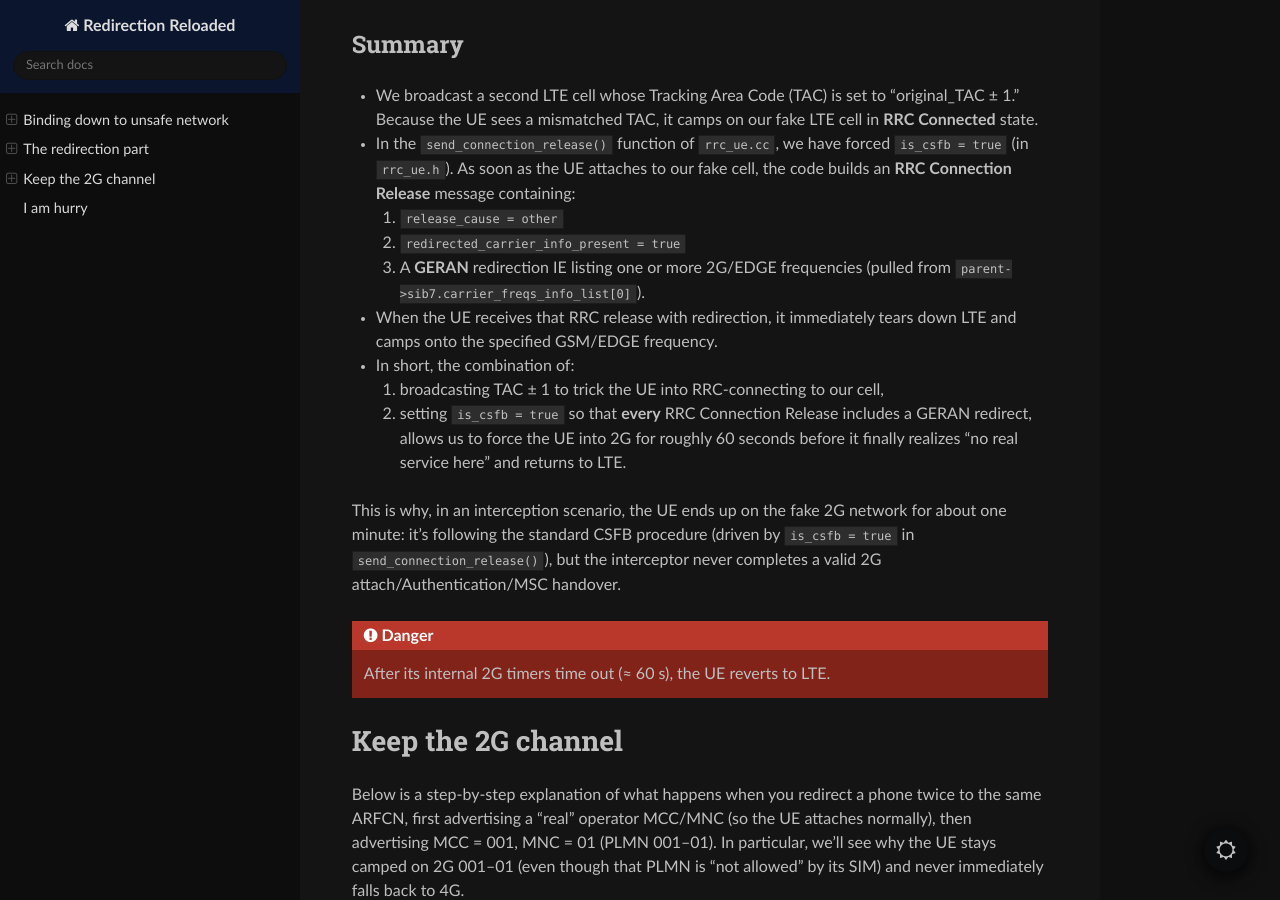
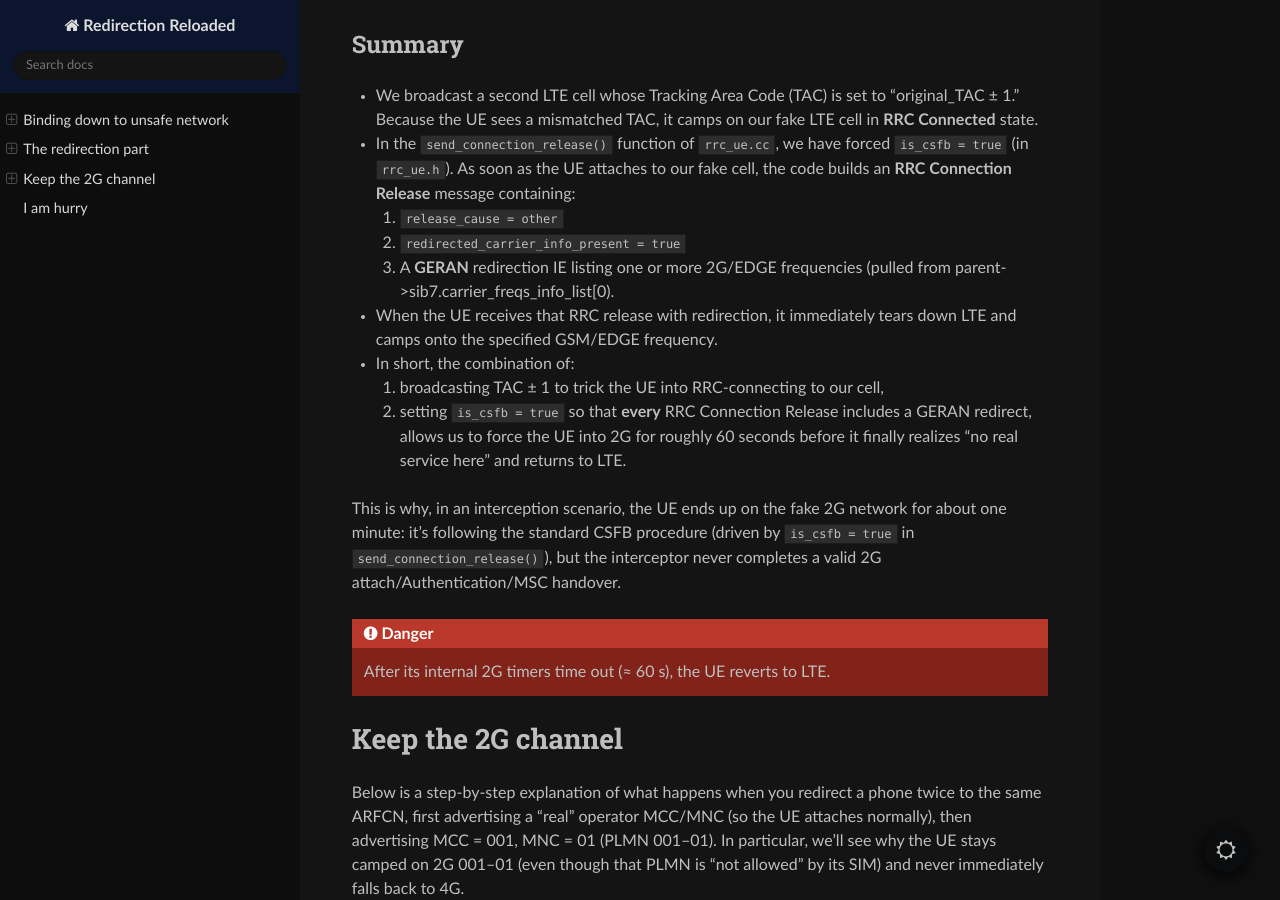
Before and after one commit to bbaranoff/binding-down-to-gsm, a Sphinx documentation site: the page built from docs/index.rst, in a window 1280 px wide and 900 px high, scrolled down 3142 px. Built offline with Sphinx 7.4.7 and the Read the Docs theme 3.1.0, drawn with Linux system fonts in a browser that asks for light colours.

```diff
--- a/docs/index.rst
+++ b/docs/index.rst
@@ -170,7 +170,7 @@ Summary
    1. ``release_cause = other``
    2. ``redirected_carrier_info_present = true``
    3. A **GERAN** redirection IE listing one or more 2G/EDGE frequencies
-      (pulled from ``parent->sib7.carrier_freqs_info_list[0]``).
+      (pulled from parent->sib7.carrier_freqs_info_list[0).
 
 -  When the UE receives that RRC release with redirection, it
    immediately tears down LTE and camps onto the specified GSM/EDGE
@@ -298,8 +298,6 @@ No LTE neighbor info (or LTE cell absent)
    no neighbor‐list IE pointed to it.
 
 -  Therefore, from the UE’s point of view:
-
-..
 
 .. tip::
    “I’m camped on ARFCN 871 (2G), PLMN 001–01 (which I just
```
